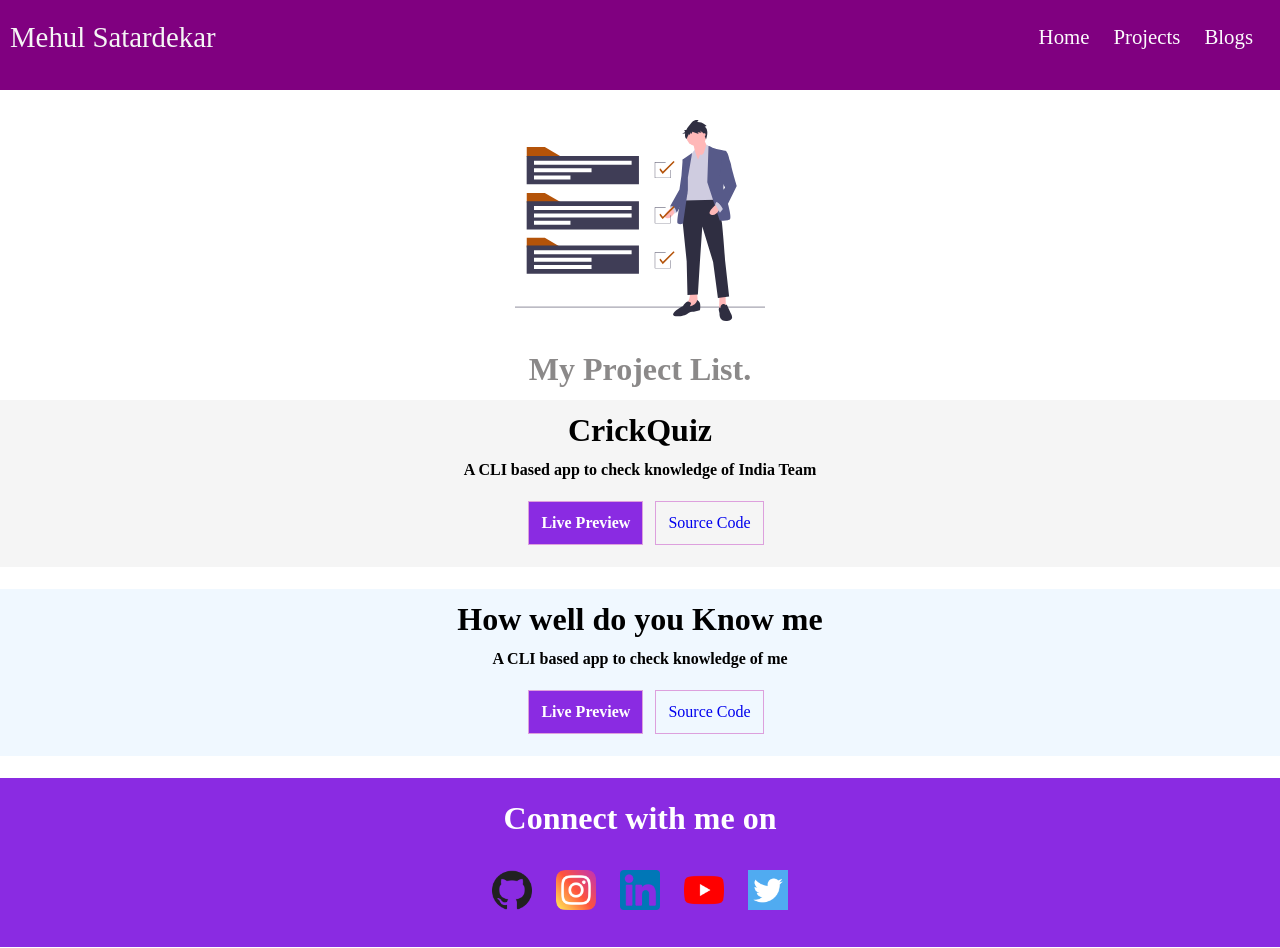
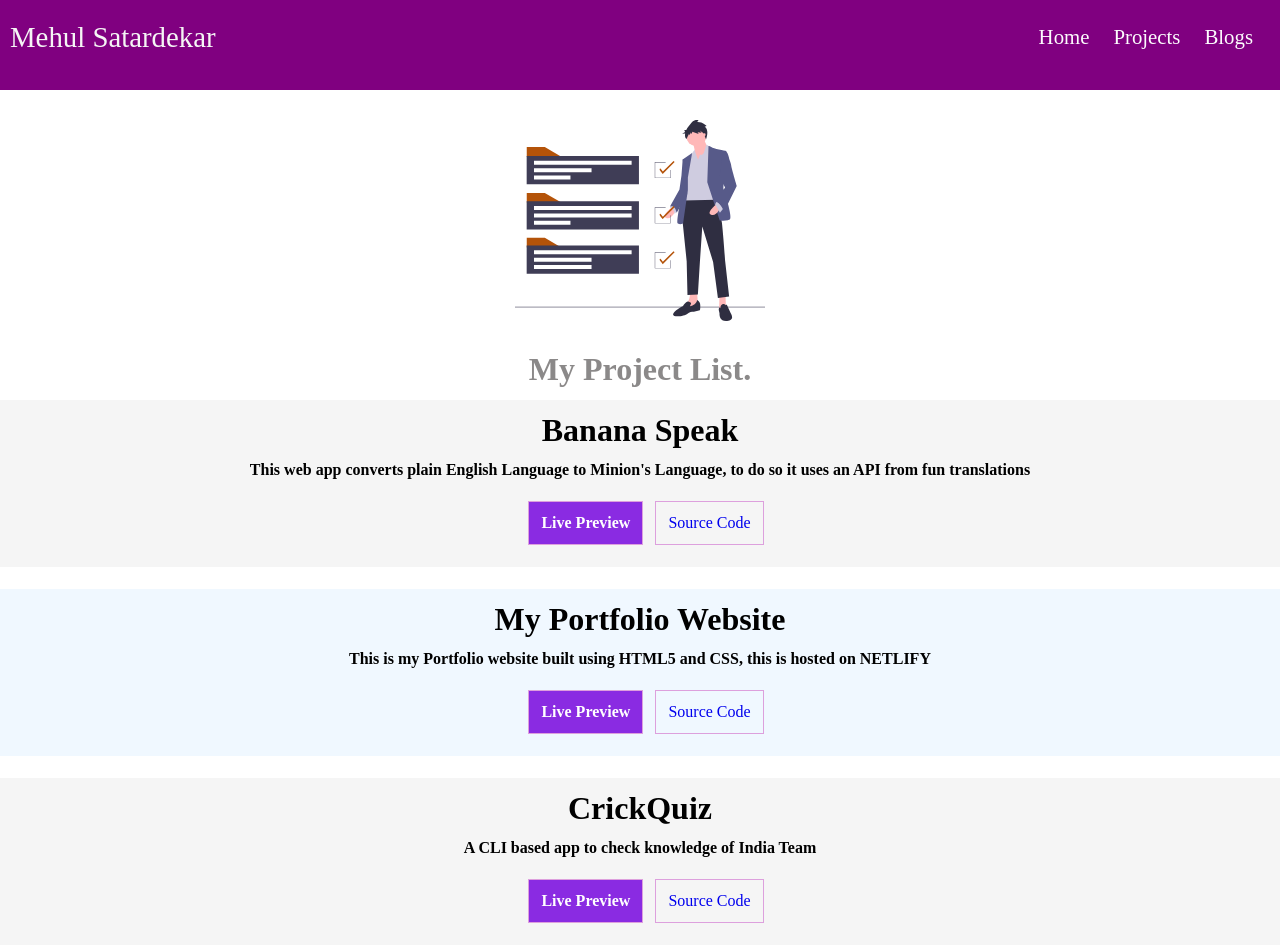
Before and after one commit to mehulsatardekar/Portfolio, a plain HTML site: page src/html/projects.html in a window 1280 px wide. Shown: the top 948 px of the page. Drawn offline with Linux system fonts and the light colour scheme.

Commit message:
bananatalk and portfolio website project added

```diff
--- a/src/html/projects.html
+++ b/src/html/projects.html
@@ -37,19 +37,35 @@
      </header>
 
      <section class="col-white">
+        <div class="project-name">Banana Speak</div>
+        <div class="description">This web app converts plain English Language to Minion's Language, to do so it uses an API from fun translations</div>
+        <div class="btn">
+            <a href="https://funbananatalkminions.netlify.app/" target="_blank" class="live">Live Preview</a>
+            <a href="https://github.com/mehulsatardekar/Bananatalk" target="_blank" class="source">Source Code</a>
+        </div>
+    </section>
+     <section>
+        <div class="project-name">My Portfolio Website</div>
+        <div class="description">This is my Portfolio website built using HTML5 and CSS, this is hosted on NETLIFY</div>
+        <div class="btn">
+            <a href="https://mehulprotfolio.netlify.app/" target="_blank" class="live">Live Preview</a>
+            <a href="https://github.com/mehulsatardekar/Portfolio" target="_blank" class="source">Source Code</a>
+        </div>
+    </section>
+     <section class="col-white">
         <div class="project-name">CrickQuiz</div>
         <div class="description">A CLI based app to check knowledge of India Team</div>
         <div class="btn">
-            <a href="https://replit.com/@MehulSatardekar/Crick-Quiz?embed=1&output=1#index.js" class="live">Live Preview</a>
-            <a href="https://github.com/mehulsatardekar/CrickQuiz" class="source">Source Code</a>
+            <a href="https://replit.com/@MehulSatardekar/Crick-Quiz?embed=1&output=1#index.js" target="_blank" class="live">Live Preview</a>
+            <a href="https://github.com/mehulsatardekar/CrickQuiz" target="_blank" class="source">Source Code</a>
         </div>
     </section>
     <section>
         <div class="project-name">How well do you Know me</div>
         <div class="description">A CLI based app to check knowledge of me</div>
         <div class="btn">
-            <a href="https://replit.com/@MehulSatardekar/How-well-do-you-know-me?embed=1&output=1#index.js" class="live">Live Preview</a>
-            <a href="https://github.com/mehulsatardekar/How_well_do_you_know_me" class="source">Source Code</a>
+            <a href="https://replit.com/@MehulSatardekar/How-well-do-you-know-me?embed=1&output=1#index.js" target="_blank" class="live">Live Preview</a>
+            <a href="https://github.com/mehulsatardekar/How_well_do_you_know_me" target="_blank" class="source">Source Code</a>
         </div>
     </section>
 
```
